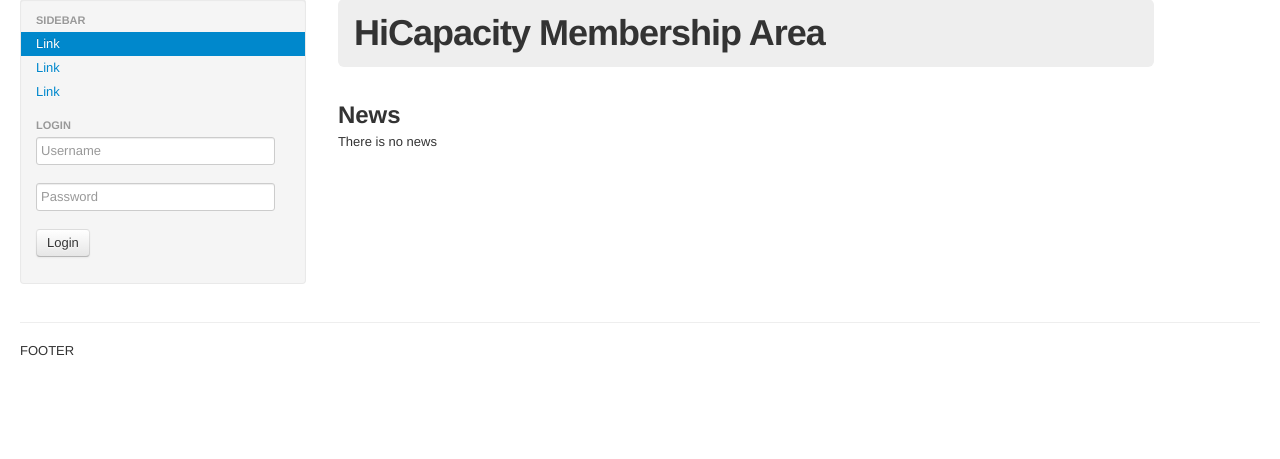
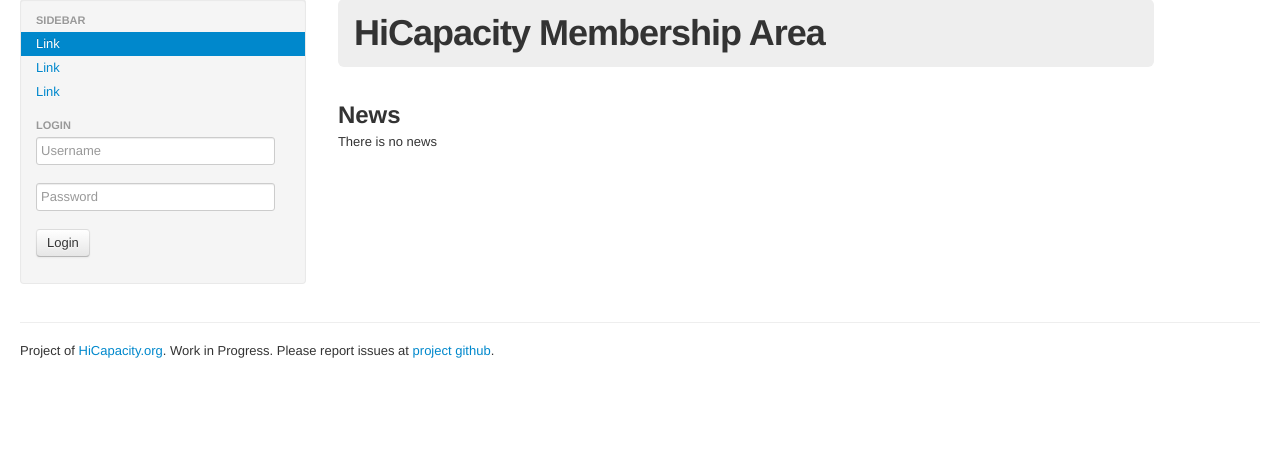
Before and after one commit to hicapacity/HackerspaceMembership, a Django app: page / in a window 1280 px wide. Shown: the part 59-518 px from the top of the page. Run offline with Django 3.2, Linux system fonts and the light colour scheme; parts of the project's set-up code (start-up, migrations or seed data) failed here and were passed over; some libraries are stand-ins or nearby versions.

Commit message:
footer now has a helpful message

```diff
--- a/hicap/hicap/templates/partials/footer.html
+++ b/hicap/hicap/templates/partials/footer.html
@@ -1,3 +1,3 @@
 <footer>
-  FOOTER
+  Project of <a href="http://hicapacity.org/">HiCapacity.org</a>.  Work in Progress. Please report issues at <a href="https://github.com/hicapacity/HackerspaceMembership/issues">project github</a>.
 </footer>
```
